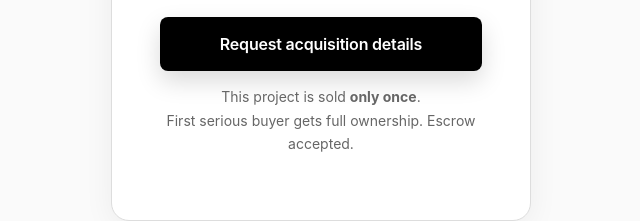
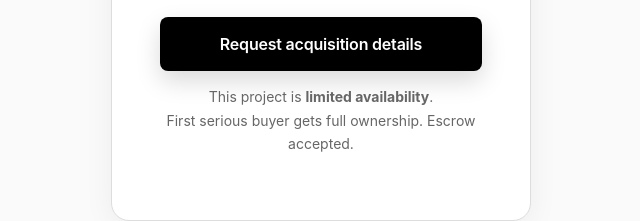
Before and after one commit to plopezol/domain-hunter-pro-landing, a plain HTML site: page index.html in a window 1280 px wide. Shown: the part 4622-4843 px from the top of the page, 319-959 px from the left. Drawn offline with Linux system fonts and the light colour scheme; a web font is replaced by a local one.

```diff
--- a/index.html
+++ b/index.html
@@ -250,7 +250,7 @@
   </a>
 
   <p class="price-note" style="margin-top:14px;">
-    This project is sold <strong>only once</strong>.
+    This project is <strong>limited availability</strong>.
     <br>
     First serious buyer gets full ownership. Escrow accepted.
   </p>
```
